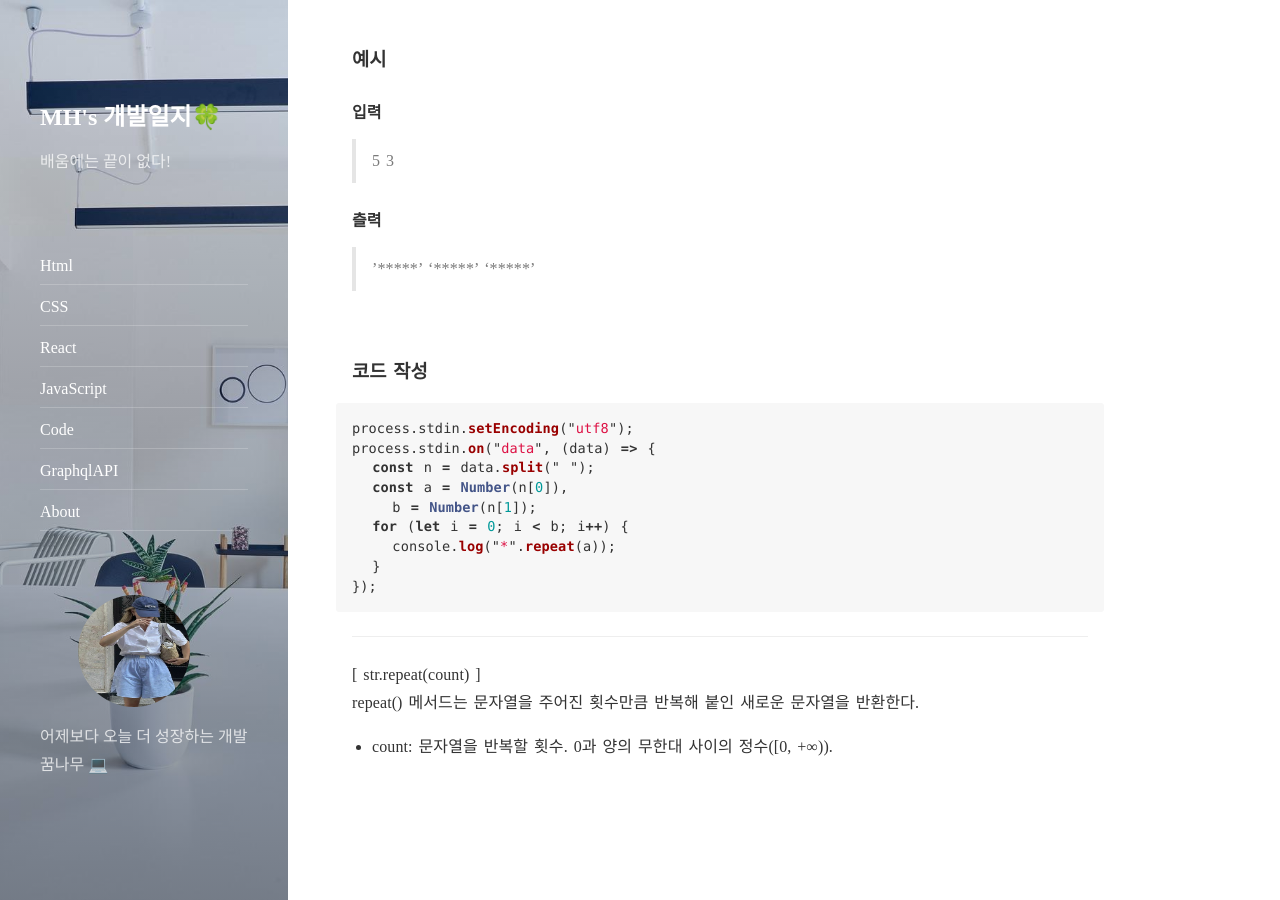
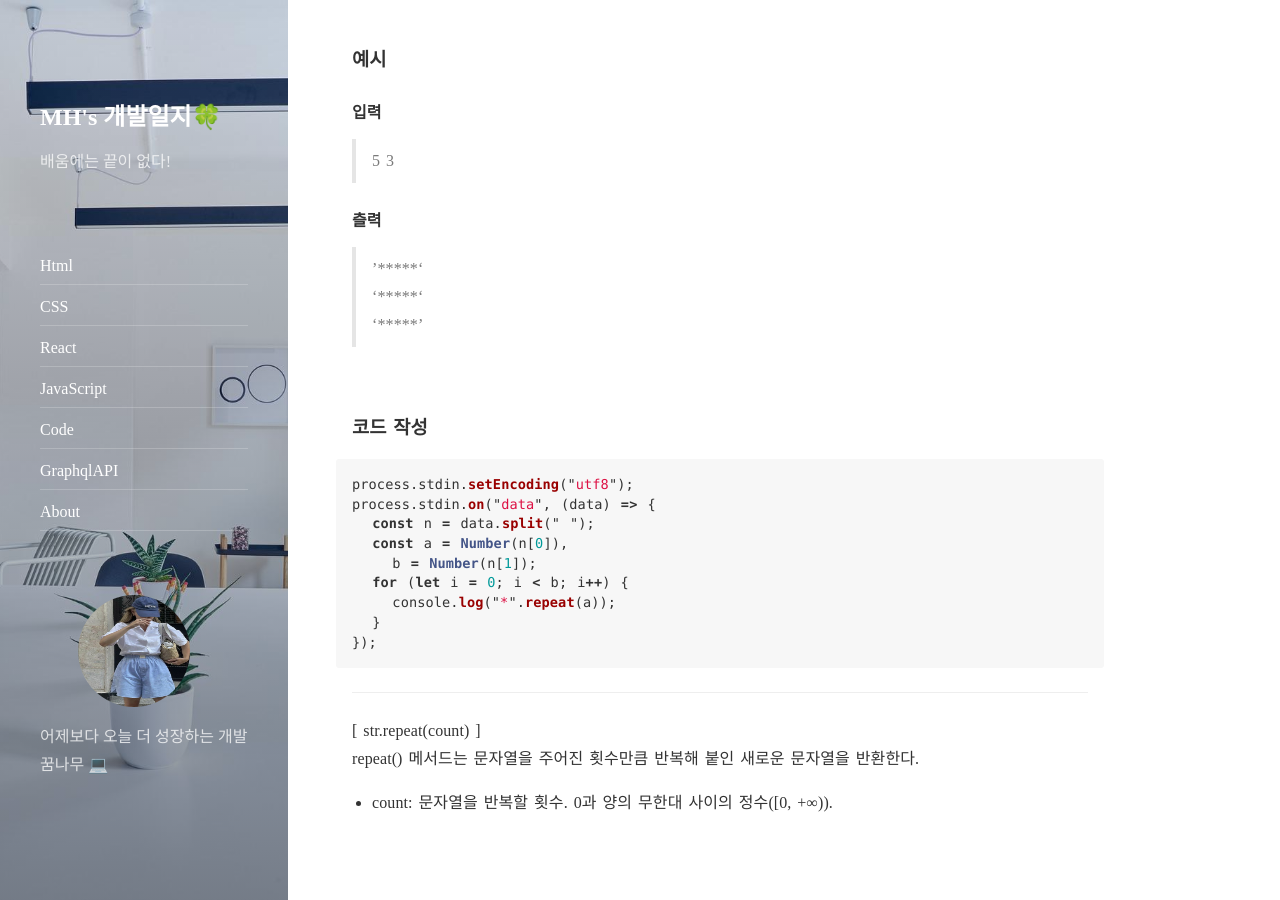
Before and after one commit to MyeongheeJung/MyeongheeJung.github.io, a Jekyll site: the page built from _posts/2023-02-22-algorithm-test3.md, in a window 1280 px wide and 900 px high, scrolled down 523 px. Built offline with Jekyll 4.4.1, drawn with Linux system fonts in a browser that asks for light colours; nearby versions of some CDN libraries; comment, search, counter and statistics services are not loaded.

Commit message:
[2023-02-22(algorithm 문제풀이)]

```diff
--- a/_posts/2023-02-22-algorithm-test3.md
+++ b/_posts/2023-02-22-algorithm-test3.md
@@ -29,8 +29,8 @@ comments: true
 
 ##### 츨력
 
-> '\*\*\*\*\*'
-> '\*\*\*\*\*'
+> '\*\*\*\*\*'<br />
+> '\*\*\*\*\*'<br />
 > '\*\*\*\*\*'
 
 <br>
```
